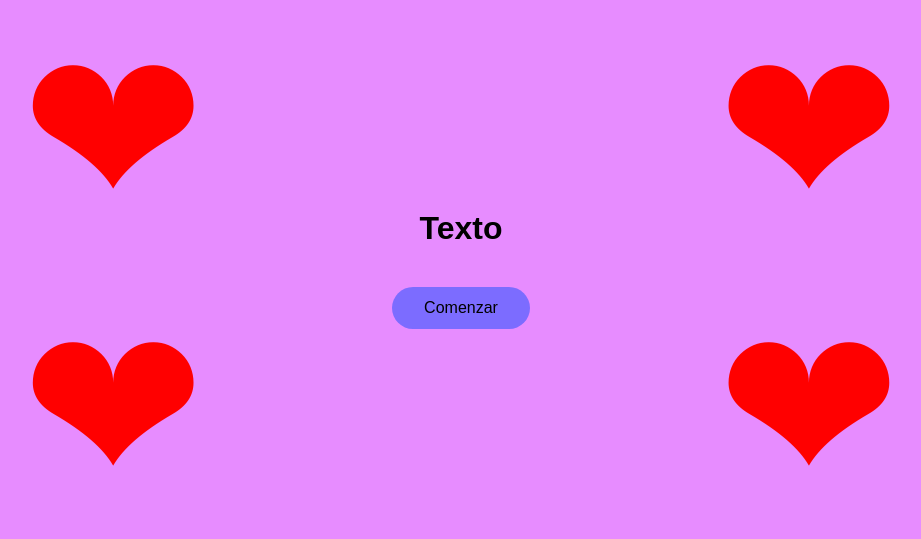
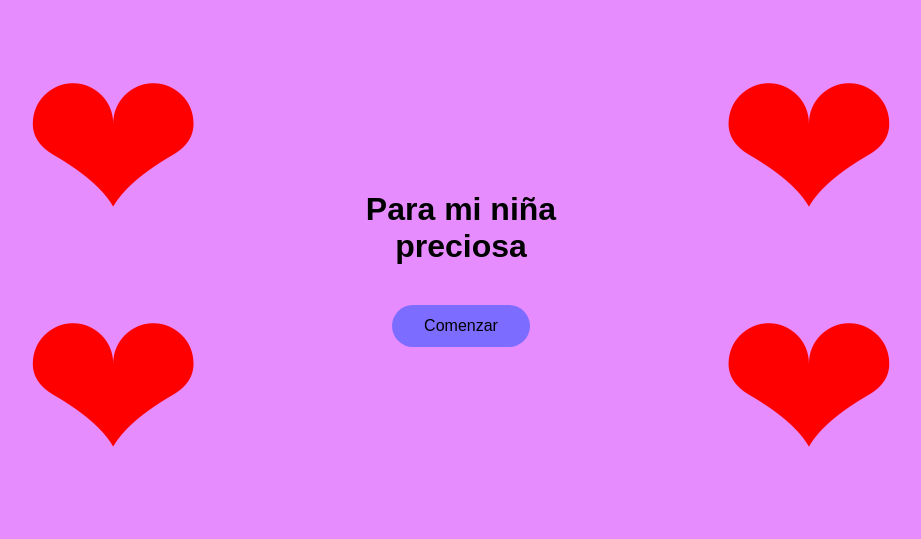
Before and after one commit to DiegoA-TorresA/Personal-Repository, a plain HTML site: page index.html in a window 1280 px wide. Shown: the part 131-670 px from the top of the page, without its empty margins (179-1100 px from the left). Drawn offline with Linux system fonts and the light colour scheme.

Commit message:
commit 2

```diff
--- a/index.html
+++ b/index.html
@@ -1,20 +1,34 @@
 <!DOCTYPE html>
 <html lang="es">
 <head>
-  <meta charset="UTF-8" />
-  <meta name="viewport" content="width=device-width, initial-scale=1.0"/>
-  <title>Cumple Mes</title>
+  <meta charset="UTF-8">
+  <meta name="viewport" content="width=device-width, initial-scale=1.0, maximum-scale=1.0, user-scalable=no">
+  <title>Para mi niña preciosa</title>
   <link rel="stylesheet" href="styles.css">
 </head>
+
 <body class="bg">
-  <div class="container">
+  <div class="container index-mobile">
+
+    <!-- Corazones superiores -->
     <span class="heart top-left">❤</span>
     <span class="heart top-right">❤</span>
+
+    <!-- Texto principal -->
+    <h1 class="main-title">
+      Para mi niña<br>
+      preciosa
+    </h1>
+
+    <!-- Botón -->
+    <a href="mensaje.html" class="btn btn-main">
+      Comenzar
+    </a>
+
+    <!-- Corazones inferiores -->
     <span class="heart bottom-left">❤</span>
     <span class="heart bottom-right">❤</span>
 
-    <h1>Texto</h1>
-    <a href="mensaje.html" class="btn">Comenzar</a>
   </div>
 </body>
 </html>
```
